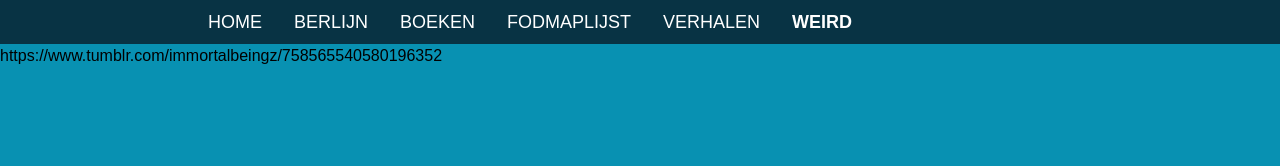
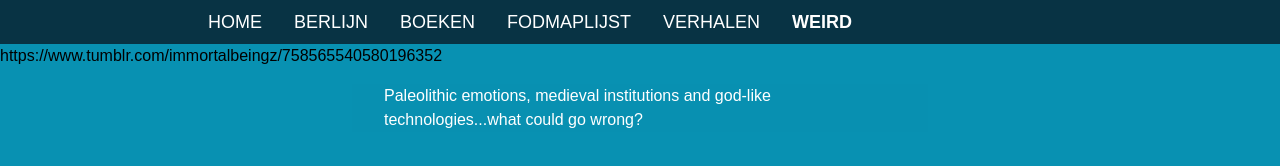
Before and after one commit to ErikGrootoonk/erikweb, a website: page weird.html in a window 1280 px wide. Drawn offline with Linux system fonts and the light colour scheme.

Commit message:
styling quote on weird page

```diff
--- a/package.json
+++ b/package.json
@@ -18,9 +18,9 @@
   },
   "homepage": "https://github.com/ErikGrootoonk/erikweb#readme",
   "devDependencies": {
-    "autoprefixer": "^10.4.20",
+    "autoprefixer": "^10.4.22",
     "eslint": "^8.42.0",
-    "postcss": "^8.4.47",
+    "postcss": "^8.5.6",
     "tailwindcss": "^3.4.14",
     "tailwindscss": "^0.3.0"
   },
--- a/weird.html
+++ b/weird.html
@@ -34,4 +34,10 @@
 </div>
 
 
+<div class="flex flex-col bg-cyan-600 bg-opacity-90 gap-4 text-white px-8 mx-auto max-w-xl mt-4">
+
+Paleolithic emotions, medieval institutions and god-like technologies...what could go wrong?
+
+</div>
+
 </body>
```
Also changed, not shown: dist/style.css, 1 other file.
